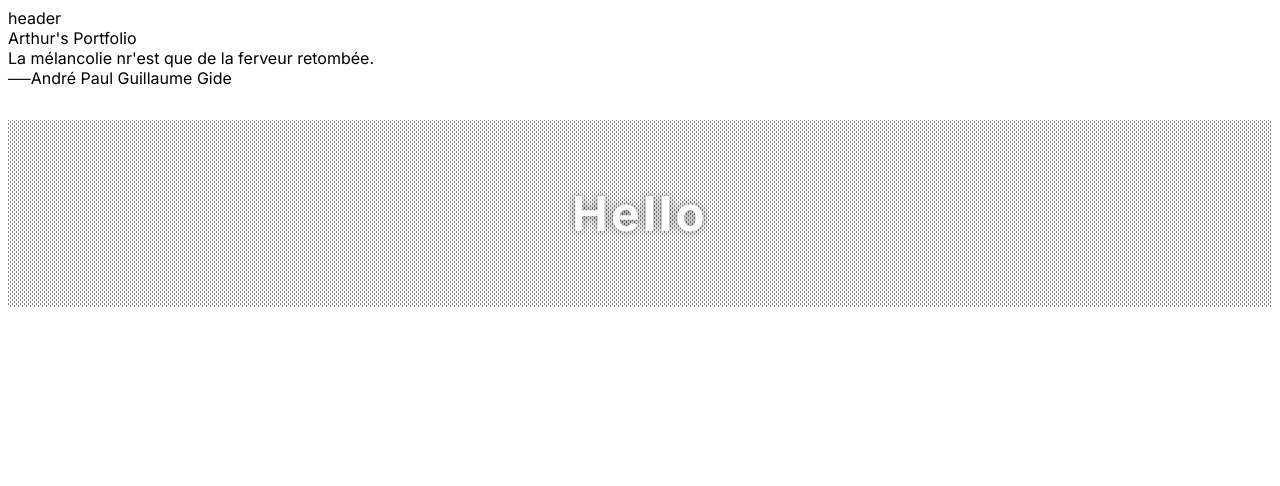
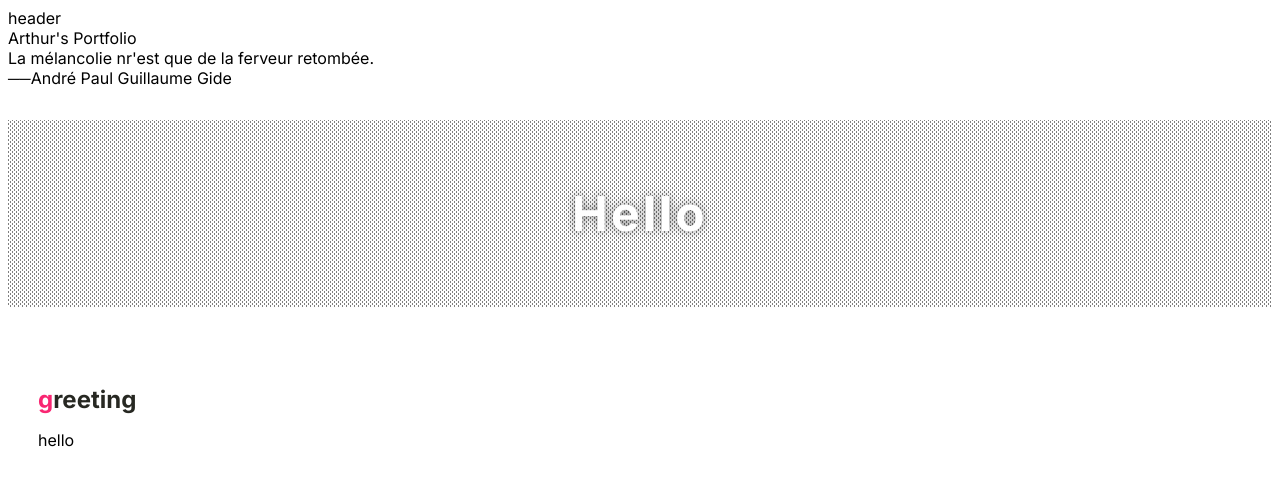
Before and after one commit to Arthur1/arthur1.github.io, a Next.js app: page / in a window 1280 px wide. Shown: the top 486 px of the page. Built offline with nearby package versions, Linux system fonts and the light colour scheme.

Commit message:
common components

```diff
--- a/src/app/page.tsx
+++ b/src/app/page.tsx
@@ -1,7 +1,9 @@
 // import Image from 'next/image'
 // import styles from './page.module.css'
 
+import Container from '@/components/common/Container'
 import Headline1 from '@/components/common/Headline1'
+import Headline2 from '@/components/common/Headline2'
 
 export default function Home() {
   return (
@@ -15,6 +17,10 @@
         ──André Paul Guillaume Gide
       </div>
       <Headline1>Hello</Headline1>
+      <Container>
+        <Headline2>greeting</Headline2>
+        <p>hello</p>
+      </Container>
     </div>
   )
 }
--- /dev/null
+++ b/src/components/common/Container/index.module.css
@@ -0,0 +1,8 @@
+.Container {
+  width: calc(100% - 60px);
+  @media screen and (min-widh: 1000px) {
+    width: calc(100% - 120px);
+  }
+  padding: 30px 0 60px;
+  margin: 0 auto;
+}
--- /dev/null
+++ b/src/components/common/Container/index.tsx
@@ -0,0 +1,11 @@
+import styles from './index.module.css'
+
+type ContainerProps = Readonly<{
+  children?: React.ReactNode
+}>
+
+const Container: React.FC<ContainerProps> = ({ children }) => (
+  <div className={styles.Container}>{children}</div>
+)
+
+export default Container
--- /dev/null
+++ b/src/components/common/ExternalLink/index.tsx
@@ -0,0 +1,5 @@
+const ExternalLink: React.FC<React.HTMLProps<HTMLAnchorElement>> = props => (
+  <a {...props} rel="nonpener"></a>
+)
+
+export default ExternalLink
--- a/src/components/common/Headline1/index.tsx
+++ b/src/components/common/Headline1/index.tsx
@@ -6,8 +6,8 @@
 
 const Headline1: React.FC<Headline1Props> = ({ children }) => {
   return (
-    <div className={styles.headlineBox}>
-      <h1 className={styles.headline}>{children}</h1>
+    <div className={styles.Headline1Box}>
+      <h1 className={styles.Headline1}>{children}</h1>
     </div>
   )
 }
--- /dev/null
+++ b/src/components/common/Headline2/index.module.css
@@ -0,0 +1,8 @@
+.Headline2 {
+  margin: 1rem 0;
+  color: var(--color-gray);
+}
+
+.Headline2::first-letter {
+  color: var(--color-red);
+}
--- /dev/null
+++ b/src/components/common/Headline2/index.tsx
@@ -0,0 +1,11 @@
+import styles from './index.module.css'
+
+type Headline2Props = Readonly<{
+  children: React.ReactNode
+}>
+
+const Headline2: React.FC<Headline2Props> = ({ children }) => (
+  <h2 className={styles.Headline2}>{children}</h2>
+)
+
+export default Headline2
```
Also changed, not shown: src/components/common/Headline1/index.module.css (+2 -2 lines), 1 other file (tests, documents, lock files or other folders).
